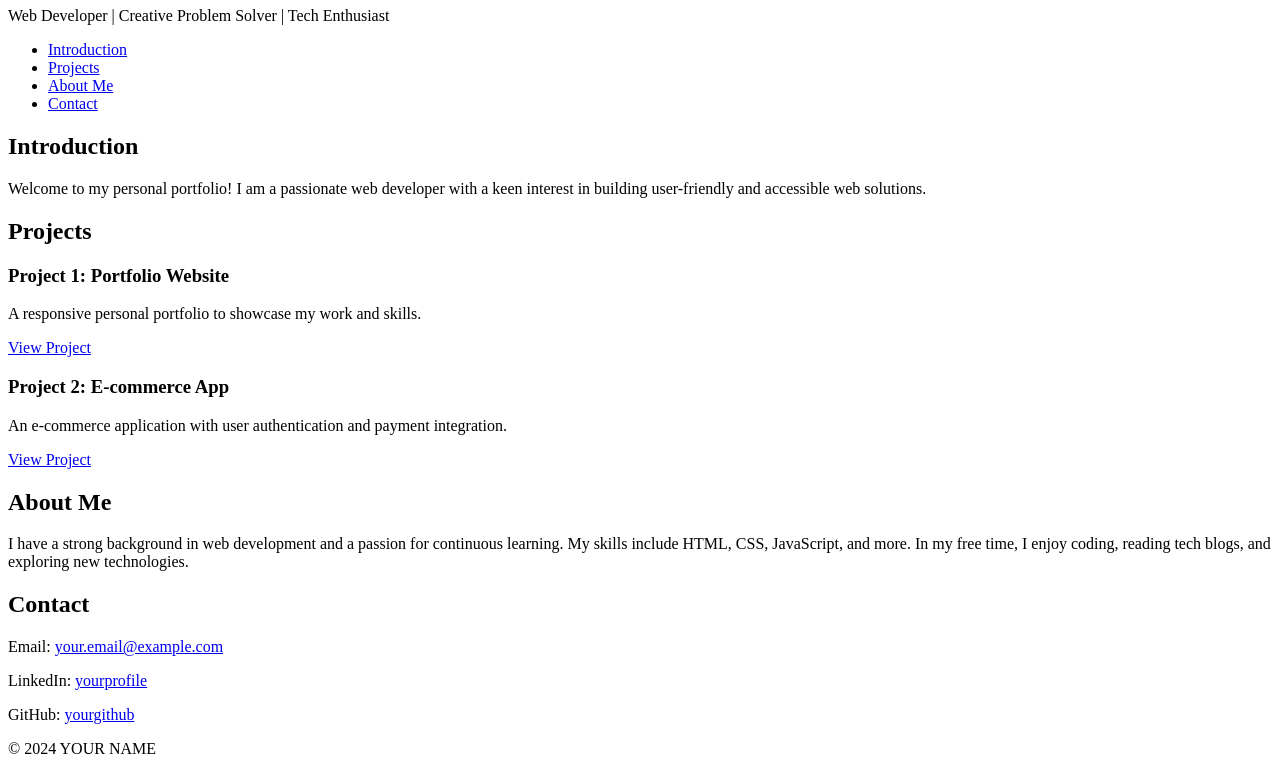
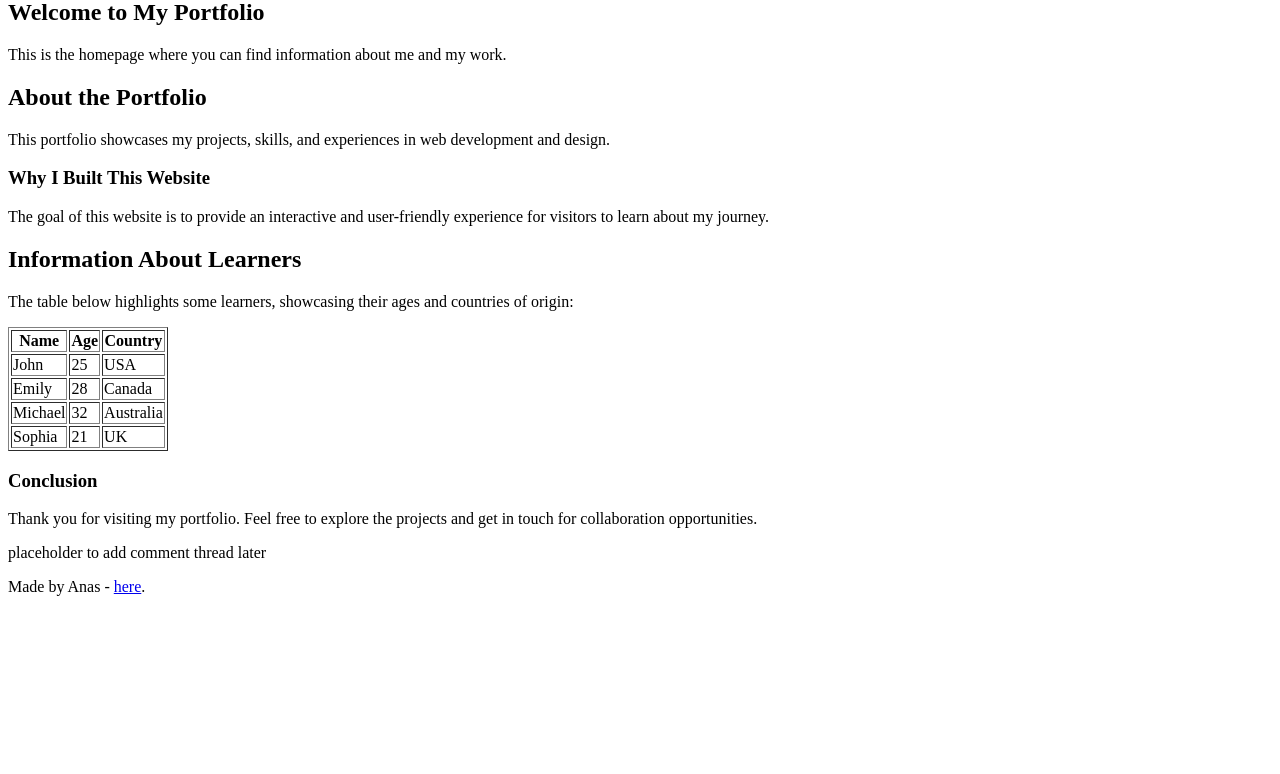
Before and after one commit to AnasRiadi/My_First_Portfolio, a plain HTML site: page html_basic/index.html in a window 1280 px wide. Shown: the part 73-847 px from the top of the page. After the commit the page ends 800 px from the top, so only its background shows below. Drawn offline with Linux system fonts and the light colour scheme.

Commit message:
index.html

```diff
--- a/html_basic/index.html
+++ b/html_basic/index.html
@@ -1,54 +1,73 @@
+
 <!DOCTYPE html>
 <html lang="en">
 <head>
     <meta charset="UTF-8">
     <meta name="viewport" content="width=device-width, initial-scale=1.0">
-    <title>YOUR NAME - Personal Portfolio</title>
+    <title>Index</title>
 </head>
 <body>
     <header>
-        <h1>YOUR NAME</h1>
-        <p>Web Developer | Creative Problem Solver | Tech Enthusiast</p>
+        <ul>
+            <li><a href="index.html">Home</a></li>
+            <li><a href="tweets.html">Tweets</a></li>
+        </ul>
     </header>
-    <nav>
-        <ul>
-            <li><a href="#introduction">Introduction</a></li>
-            <li><a href="#projects">Projects</a></li>
-            <li><a href="#about">About Me</a></li>
-            <li><a href="#contact">Contact</a></li>
-        </ul>
-    </nav>
     <main>
-        <section id="introduction">
-            <h2>Introduction</h2>
-            <p>Welcome to my personal portfolio! I am a passionate web developer with a keen interest in building user-friendly and accessible web solutions.</p>
-        </section>
-        <section id="projects">
-            <h2>Projects</h2>
-            <article class="project">
-                <h3>Project 1: Portfolio Website</h3>
-                <p>A responsive personal portfolio to showcase my work and skills.</p>
-                <a href="https://example.com/project1" target="_blank">View Project</a>
-            </article>
-            <article class="project">
-                <h3>Project 2: E-commerce App</h3>
-                <p>An e-commerce application with user authentication and payment integration.</p>
-                <a href="https://example.com/project2" target="_blank">View Project</a>
-            </article>
-        </section>
-        <section id="about">
-            <h2>About Me</h2>
-            <p>I have a strong background in web development and a passion for continuous learning. My skills include HTML, CSS, JavaScript, and more. In my free time, I enjoy coding, reading tech blogs, and exploring new technologies.</p>
-        </section>
-        <section id="contact">
-            <h2>Contact</h2>
-            <p>Email: <a href="mailto:your.email@example.com">your.email@example.com</a></p>
-            <p>LinkedIn: <a href="https://linkedin.com/in/yourprofile" target="_blank">yourprofile</a></p>
-            <p>GitHub: <a href="https://github.com/yourgithub" target="_blank">yourgithub</a></p>
-        </section>
+        <article>
+            <h1>Welcome to My Portfolio</h1>
+            <p>This is the homepage where you can find information about me and my work.</p>
+
+            <h2>About the Portfolio</h2>
+            <p>This portfolio showcases my projects, skills, and experiences in web development and design.</p>
+
+            <h3>Why I Built This Website</h3>
+            <p>The goal of this website is to provide an interactive and user-friendly experience for visitors to learn about my journey.</p>
+
+            <h2>Information About Learners</h2>
+            <p>The table below highlights some learners, showcasing their ages and countries of origin:</p>
+
+            <table border="1">
+                <thead>
+                    <tr>
+                        <th>Name</th>
+                        <th>Age</th>
+                        <th>Country</th>
+                    </tr>
+                </thead>
+                <tbody>
+                    <tr>
+                        <td>John</td>
+                        <td>25</td>
+                        <td>USA</td>
+                    </tr>
+                    <tr>
+                        <td>Emily</td>
+                        <td>28</td>
+                        <td>Canada</td>
+                    </tr>
+                    <tr>
+                        <td>Michael</td>
+                        <td>32</td>
+                        <td>Australia</td>
+                    </tr>
+                    <tr>
+                        <td>Sophia</td>
+                        <td>21</td>
+                        <td>UK</td>
+                    </tr>
+                </tbody>
+            </table>
+
+            <h3>Conclusion</h3>
+            <p>Thank you for visiting my portfolio. Feel free to explore the projects and get in touch for collaboration opportunities.</p>
+        </article>
+        <aside>
+            <p>placeholder to add comment thread later</p>
+        </aside>
     </main>
     <footer>
-        <p>&copy; 2024 YOUR NAME</p>
+        <p>Made by Anas - <a href="https://example.com" target="_blank">here</a>.</p>
     </footer>
 </body>
 </html>
```
